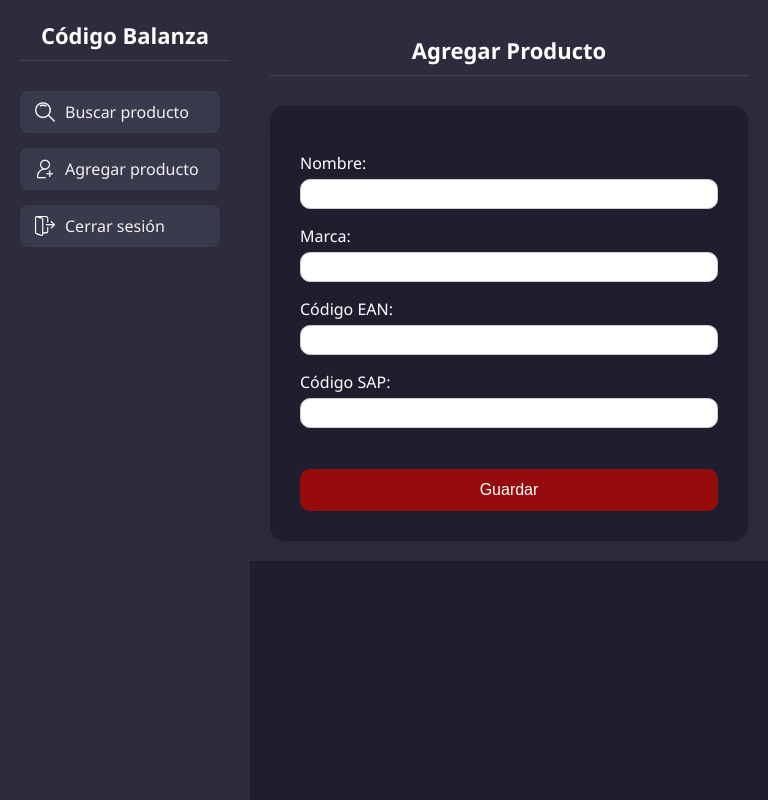
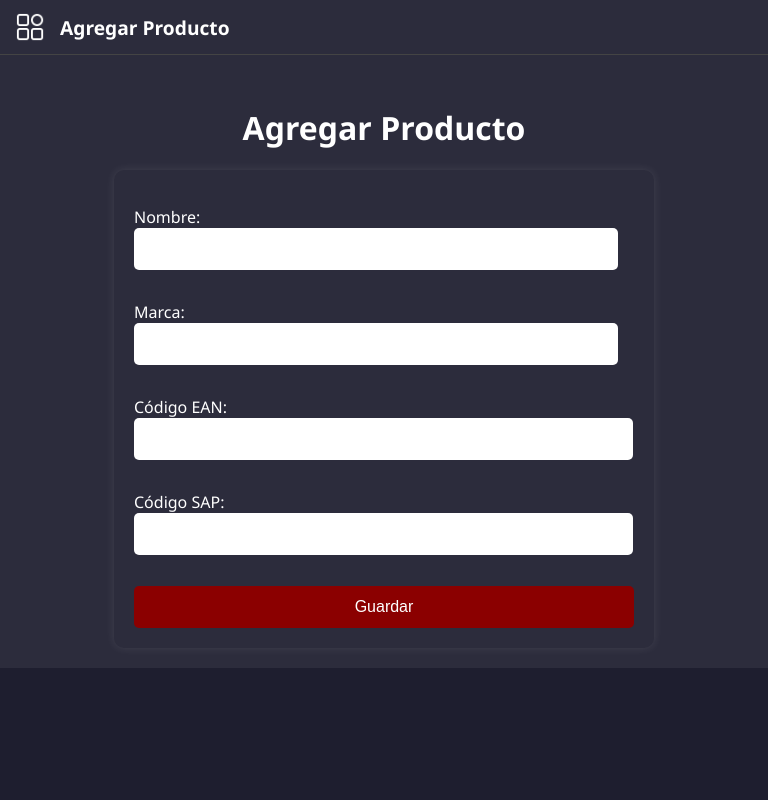
Before and after one commit to Tiff4ni/codigo-balanza, a Django app: template productos/templates/productos/agregar_producto.html in a window 768 px wide. Run offline with Django 5.2, Linux system fonts and the light colour scheme; the template is opened without the code that fills it: values that come from a table or form of the project are taken from there, others are empty; parts of the project's set-up code (start-up, migrations or seed data) failed here and were passed over.

Commit message:
cambios responsive

```diff
--- a/codigoBalanza/settings.py
+++ b/codigoBalanza/settings.py
@@ -1,4 +1,4 @@
-from dotenv import load_dotenv
+from dotenv import load_dotenv # type: ignore
 load_dotenv()
 from pathlib import Path
 import os
--- a/productos/templates/productos/agregar_producto.html
+++ b/productos/templates/productos/agregar_producto.html
@@ -1,11 +1,16 @@
 {% extends 'productos/menu.html' %}
+{% load static %}
+
+{% block title %}Agregar Producto{% endblock %}
+
 {% block content %}
-{% load static %}
 <link rel="stylesheet" href="{% static 'css/formularios.css' %}">
-<h1>Agregar Producto</h1>
-<form method="post">
-  {% csrf_token %}
-  {{ form.as_p }}
-  <button type="submit">Guardar</button>
+
+<h1 class="desktop-title">Agregar Producto</h1> <!-- <== ESTE también en agregar -->
+
+<form method="post" class="form-producto">
+    {% csrf_token %}
+    {{ form.as_p }}
+    <button type="submit" class="btn-guardar">Guardar</button>
 </form>
 {% endblock %}
--- a/productos/templates/productos/editar_producto.html
+++ b/productos/templates/productos/editar_producto.html
@@ -4,11 +4,11 @@
 <link rel="stylesheet" href="{% static 'css/formularios.css' %}">
 <h1>Editar Producto</h1>
 
-<form method="post">
+<form method="post" class="form-producto">
     {% csrf_token %}
     {{ form.as_p }}
-    <button type="submit">Guardar Cambios</button>
+    <button type="submit" class="btn-guardar">Guardar Cambios</button>
 </form>
 
-<a href="{% url 'buscar_producto' %}">Volver a búsqueda</a>
+<a href="{% url 'buscar_producto' %}" class="btn-secundario">Volver a búsqueda</a>
 {% endblock %}
--- a/productos/templates/productos/login.html
+++ b/productos/templates/productos/login.html
@@ -4,6 +4,7 @@
 <head>
     <meta charset="UTF-8">
     <title>Login</title>
+    <meta name="viewport" content="width=device-width, initial-scale=1.0">
     <link rel="stylesheet" href="{% static 'css/login.css' %}">
 </head>
 <body>
--- a/productos/templates/productos/menu.html
+++ b/productos/templates/productos/menu.html
@@ -4,13 +4,25 @@
 <head>
     <link rel="stylesheet" href="{% static 'css/menu.css' %}">
     <meta charset="UTF-8">
+    <meta name="viewport" content="width=device-width, initial-scale=1.0">
     <link rel="icon" href="{% static 'icons/favicon.ico' %}" type="image/x-icon">
-    <title>Código Balanza</title>
+    <title>{% block title %}Código Balanza{% endblock %}</title>
 </head>
 <body>
-    <div class="menu-container">
+    <!-- Header móvil -->
+    <div class="mobile-header">
+        <img
+            src="{% static 'icons/menu.png' %}"
+            class="hamburguesa"
+            alt="Menú"
+            onclick="toggleMenu()"
+        >
+        <span id="mobile-page-title" class="mobile-page-title">Código Balanza</span>
+    </div>
+
+    <!-- Menú lateral -->
+    <div class="menu-container" id="menuContainer">
         <div class="menu-title">Código Balanza</div>
-
         <a href="{% url 'buscar_producto' %}" class="menu-item">
             <img src="{% static 'icons/search.png' %}" class="menu-icon" alt="Buscar">
             Buscar producto
@@ -24,8 +36,32 @@
             Cerrar sesión
         </a>
     </div>
+
     <main class="contenido">
         {% block content %}{% endblock %}
     </main>
+
+    <script>
+        function toggleMenu() {
+            const menu = document.getElementById('menuContainer');
+            menu.classList.toggle('menu-visible');
+        }
+
+        document.addEventListener('DOMContentLoaded', () => {
+            const pageTitle = document.getElementById('mobile-page-title');
+            if (pageTitle) {
+                pageTitle.textContent = document.title;
+            }
+        });
+
+        document.addEventListener('click', (e) => {
+            const menu = document.getElementById('menuContainer');
+            const hamburguesa = document.querySelector('.hamburguesa');
+
+            if (!menu.contains(e.target) && !hamburguesa.contains(e.target)) {
+                menu.classList.remove('menu-visible');
+            }
+        });
+    </script>
 </body>
 </html>
--- a/static/css/formularios.css
+++ b/static/css/formularios.css
@@ -1,141 +1,95 @@
-body {
-    margin: 0;
-    padding: 0;
-    color: #ffffff;
-    background-color: #1e1e2f;
-    font-family: 'Segoe UI', Tahoma, Geneva, Verdana, sans-serif;
-
+.form-producto {
+    width: 90%;
+    max-width: 500px;
+    margin: 0 auto;
+    background-color: #2c2c3c;
+    padding: 20px;
+    border-radius: 10px;
+    box-shadow: 0 0 10px rgba(255, 255, 255, 0.1);
 }
 
-h1, h2 {
-    font-size: 22px;
-    margin-bottom: 30px;
-    text-align: center;
-    font-weight: bold;
-    color: #fff;
-    border-bottom: 1px solid #444;
-    padding-bottom: 10px;
+.form-producto input[type="text"],
+.form-producto input[type="number"],
+.form-producto input[type="email"],
+.form-producto input[type="password"],
+.form-producto textarea,
+.form-producto select {
+    width: 95%;
+    padding: 12px;
+    margin-bottom: 15px;
+    border: none;
+    border-radius: 5px;
+    font-size: 1rem;
 }
 
-form {
-    background-color: #1e1e2f;
-    color: #fff;
-    max-width: 600px;
-    margin: auto;
-    padding: 30px;
-    border-radius: 15px;
-    box-shadow: 0px 4px 15px rgba(0, 0, 0, 0.1);
+.form-producto textarea {
+    resize: vertical;
 }
 
-form label {
+.btn-guardar {
     display: block;
-    margin-top: 15px;
-    color: #ffffff;
+    width: 100%;
+    padding: 12px;
+    background-color: #8B0000;
+    color: white;
+    border: none;
+    border-radius: 5px;
+    font-size: 1rem;
+    cursor: pointer;
+    margin-top: 10px;
+    transition: background-color 0.3s;
 }
 
-form input, form select, form textarea {
-    width: 100%;
-    padding: 6px 10px; /* menos alto */
-    margin-top: 5px;
-    border-radius: 10px;
-    border: 1px solid #ccc;
-    font-size: 14px;
-    box-sizing: border-box;
+.btn-guardar:hover {
+    background-color: #a30000;
 }
 
-form button {
-    margin-top: 25px;
-    width: 100%;
-    padding: 12px;
-    background-color: #960c0c;
-    color: white;
-    border: none;
-    border-radius: 10px;
-    font-size: 16px;
-    cursor: pointer;
-    transition: background 0.3s;
-}
-
-form button:hover {
-    background-color: #5a0707;
-}
-
-ul {
-    list-style: none;
-    padding: 0;
-    max-width: 600px;
-    margin: 30px auto;
-}
-
-ul li {
+/* Estilos para las tarjetas de productos */
+.producto-card {
     background-color: #3a3a4d;
     padding: 20px;
-    margin-bottom: 15px;
-    border-radius: 15px;
-    box-shadow: 0px 4px 10px rgba(0, 0, 0, 0.05);
-}
-
-ul li strong {
-    color: #ffffff;
-}
-
-a {
-    color: #a0a0a0;
-    text-decoration: none;
-    margin-right: 10px;
-}
-
-a:hover {
-    text-decoration: underline;
-}
-
-hr {
-    margin-top: 20px;
-    border: none;
-    border-top: 1px solid #ccc;
-}
-
-.producto-card {
+    margin-bottom: 20px;
+    border-radius: 8px;
+    list-style: none;
     display: flex;
     justify-content: space-between;
     align-items: center;
-    background-color: #3a3a4d;
-    padding: 15px;
-    border-radius: 15px;
-    margin-bottom: 15px;
-    color: #fff;
 }
 
-.info-producto p {
-    margin: 4px 0;
-}
-
+.info-producto p,
 .codigo-balanza {
-    font-size: 1.2em;
-    font-weight: bold;
-    color: #ffcaca;
-    margin-bottom: 10px;
-    text-align: right;
+    margin: 5px 0;
 }
 
 .acciones-producto {
-    text-align: center;
+    display: flex;
+    flex-direction: column;
+    gap: 10px;
 }
 
 .btn-secundario {
-    display: inline-block;
-    margin: 5px;
-    padding: 8px 16px;
-    background-color: #5e5e5e;
+    background-color: #5a5a7a;
+    padding: 10px;
+    border: none;
     color: white;
-    border: none;
-    border-radius: 20px;
-    font-size: 14px;
+    text-align: center;
+    border-radius: 5px;
     text-decoration: none;
-    cursor: pointer;
-    transition: background 0.3s;
+    transition: background-color 0.3s;
 }
 
 .btn-secundario:hover {
-    background-color: #333;
+    background-color: #6b6b8f;
 }
+
+@media (max-width: 768px) {
+    .producto-card {
+        flex-direction: column;
+        align-items: flex-start;
+    }
+
+    .acciones-producto {
+        width: 100%;
+        margin-top: 1rem;
+    }
+}
--- a/static/css/menu.css
+++ b/static/css/menu.css
@@ -4,7 +4,6 @@
   font-family: 'Segoe UI', Tahoma, Geneva, Verdana, sans-serif;
   background-color: #1e1e2f;
   color: #ffffff;
-
 }
 
 body {
@@ -63,3 +62,96 @@
   box-sizing: border-box;
   background-color: #2c2c3c;
 }
+
+/* ===== HEADER MÓVIL ===== */
+.mobile-header {
+  display: none;
+  align-items: center;
+  background: #2c2c3c;
+  padding: 12px 15px;
+  border-bottom: 1px solid #444;
+  position: fixed;
+  top: 0;
+  width: 100%;
+  z-index: 1000;
+  gap: 15px;
+}
+
+.mobile-page-title {
+  font-size: 1.2rem;
+  font-weight: bold;
+  color: white;
+  white-space: nowrap;
+  overflow: hidden;
+  text-overflow: ellipsis;
+}
+
+.hamburguesa {
+  width: 30px;
+  height: 30px;
+  filter: invert(1);
+}
+
+@media (max-width: 768px) {
+  .mobile-header {
+      display: flex;
+  }
+
+  .menu-container {
+      display: none;
+      position: fixed;
+      top: 57px;
+      left: 0;
+      width: 100%;
+      height: calc(100vh - 57px);
+      background: #2c2c3c;
+      z-index: 999;
+  }
+
+  .menu-visible {
+      display: block;
+  }
+
+  .contenido {
+      margin-left: 0;
+      padding-top: 90px; /* Más espacio para el nuevo header */
+  }
+}
+
+/* Ajustes para formularios y cards en móviles */
+@media (max-width: 768px) {
+  .contenido form input[type="text"] {
+      width: 92%;
+      padding: 12px;
+      font-size: 1rem;
+  }
+
+  .contenido form button {
+      width: 100%;
+      margin-top: 15px;
+  }
+
+  .producto-card {
+      flex-direction: column;
+      align-items: flex-start;
+  }
+
+  .acciones-producto {
+      width: 100%;
+      margin-top: 1rem;
+  }
+}
+
+.desktop-title {
+  display: none;
+}
+
+@media (min-width: 768px) {
+  .desktop-title {
+      display: block;
+      font-size: 2rem;
+      color: white;
+      text-align: center;
+      margin-top: 1rem;
+  }
+}
```
Also changed, not shown: productos/templates/productos/buscar_producto.html (+7 -4 lines), productos/views.py (+4 -4 lines), static/css/login.css (+40 -7 lines), db.sqlite3, static/icons/menu.png (added). Lines whose indentation alone changed are shown as unchanged.
